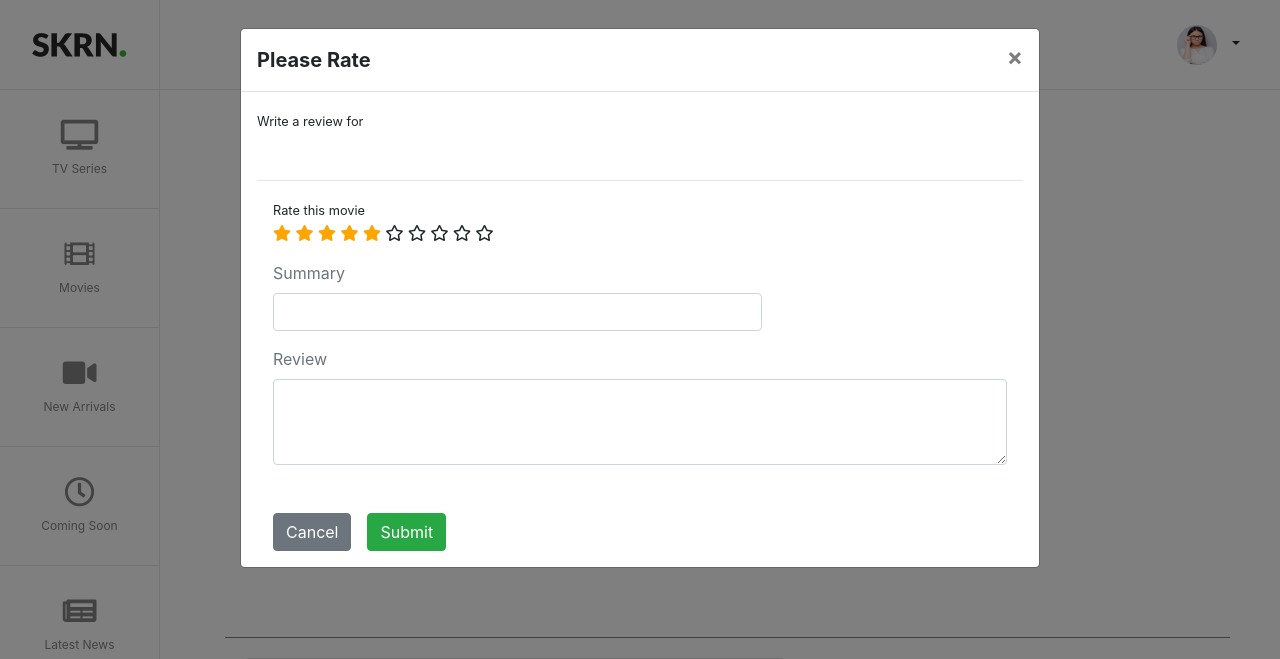
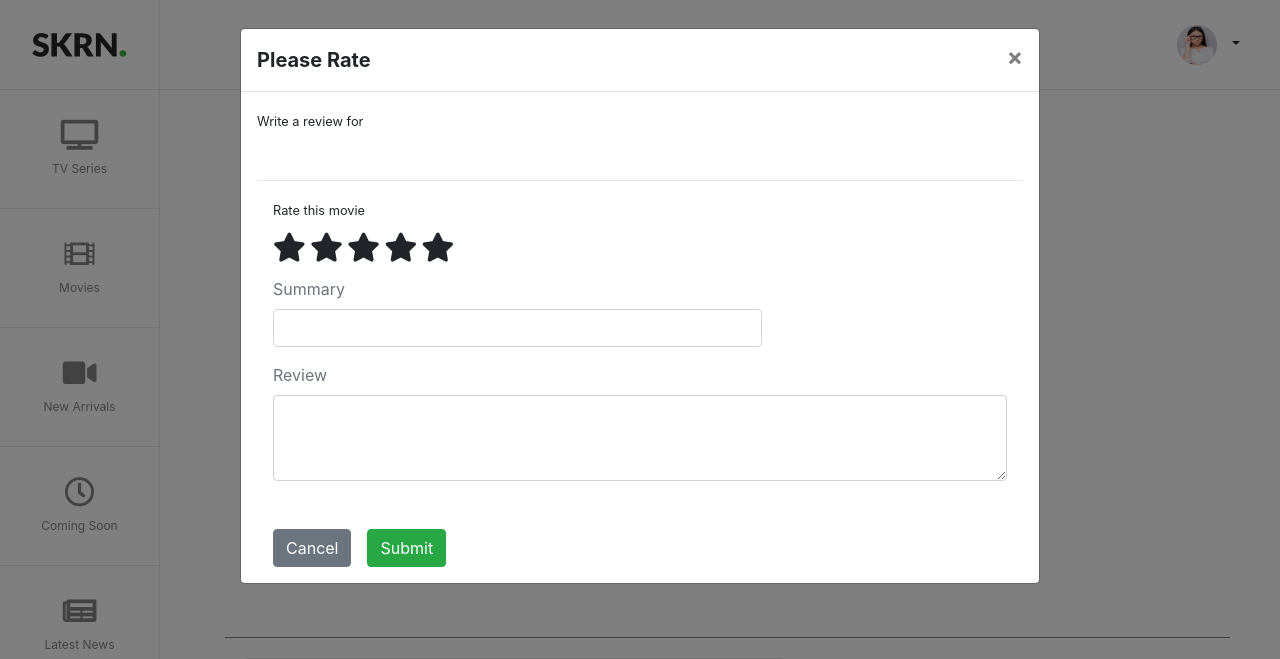
Before and after one commit to eng-mahmoud-adel/SKRN_template, a PHP site: page /display.html in a window 1280 px wide, after a click on "Rate". Shown: the top 659 px of the page. Run offline with PHP 8.4, Linux system fonts and the light colour scheme; some libraries are stand-ins or nearby versions.

Commit message:
Add The Rating Of Any User

```diff
--- a/css/display.css
+++ b/css/display.css
@@ -146,11 +146,11 @@ body {
 }
 
 /* rate */
-#rate .stars {
-  cursor: pointer;
+.stars{
+  height: 40px;
 }
-
-#rate .stars .checked {
-  color: orange;
+.fa-star{
+  font-size: 29px;
+  margin-top: 12px;
 }
 /* rate */
--- a/display.html
+++ b/display.html
@@ -135,16 +135,11 @@
                     <div class="form-group mx-sm-3">
                       <small>Rate this movie</small>
                       <div class="stars">
-                        <i class="fas fa-star checked" aria-hidden="true"></i>
-                        <i class="fas fa-star checked" aria-hidden="true"></i>
-                        <i class="fas fa-star checked" aria-hidden="true"></i>
-                        <i class="fas fa-star checked" aria-hidden="true"></i>
-                        <i class="fas fa-star checked" aria-hidden="true"></i>
-                        <i class="far fa-star" aria-hidden="true"></i>
-                        <i class="far fa-star" aria-hidden="true"></i>
-                        <i class="far fa-star" aria-hidden="true"></i>
-                        <i class="far fa-star" aria-hidden="true"></i>
-                        <i class="far fa-star" aria-hidden="true"></i>
+                        <i class="fas fa-star" aria-hidden="true" id="s1"></i>
+                        <i class="fas fa-star" aria-hidden="true" id="s2"></i>
+                        <i class="fas fa-star" aria-hidden="true" id="s3"></i>
+                        <i class="fas fa-star" aria-hidden="true" id="s4"></i>
+                        <i class="fas fa-star" aria-hidden="true" id="s5"></i>
                       </div>
                     </div>
 
--- a/js/display.js
+++ b/js/display.js
@@ -35,3 +35,27 @@ const req = async () => {
     $('.movie_title').text(json.data.title);
   };
   req();
+
+$(function(){
+  $("#s1").on("click", function(){
+    $(".fa-star").css({"color":"black"})
+    $("#s1").css({"color":"yellow"})
+  })
+  $("#s2").on("click", function(){
+    $(".fa-star").css({"color":"black"})
+    $("#s1,#s2").css({"color":"yellow"})
+  })
+  $("#s3").on("click", function(){
+    $(".fa-star").css({"color":"black"})
+    $("#s1, #s2, #s3").css({"color":"yellow"})
+  })
+  $("#s4").on("click", function(){
+    $(".fa-star").css({"color":"black"})
+    $("#s1, #s2, #s3, #s4").css({"color":"yellow"})
+  })
+  $("#s5").on("click", function(){
+    $(".fa-star").css({"color":"black"})
+    $(".fa-star").css({"color":"yellow"})
+  })
+
+})
```
